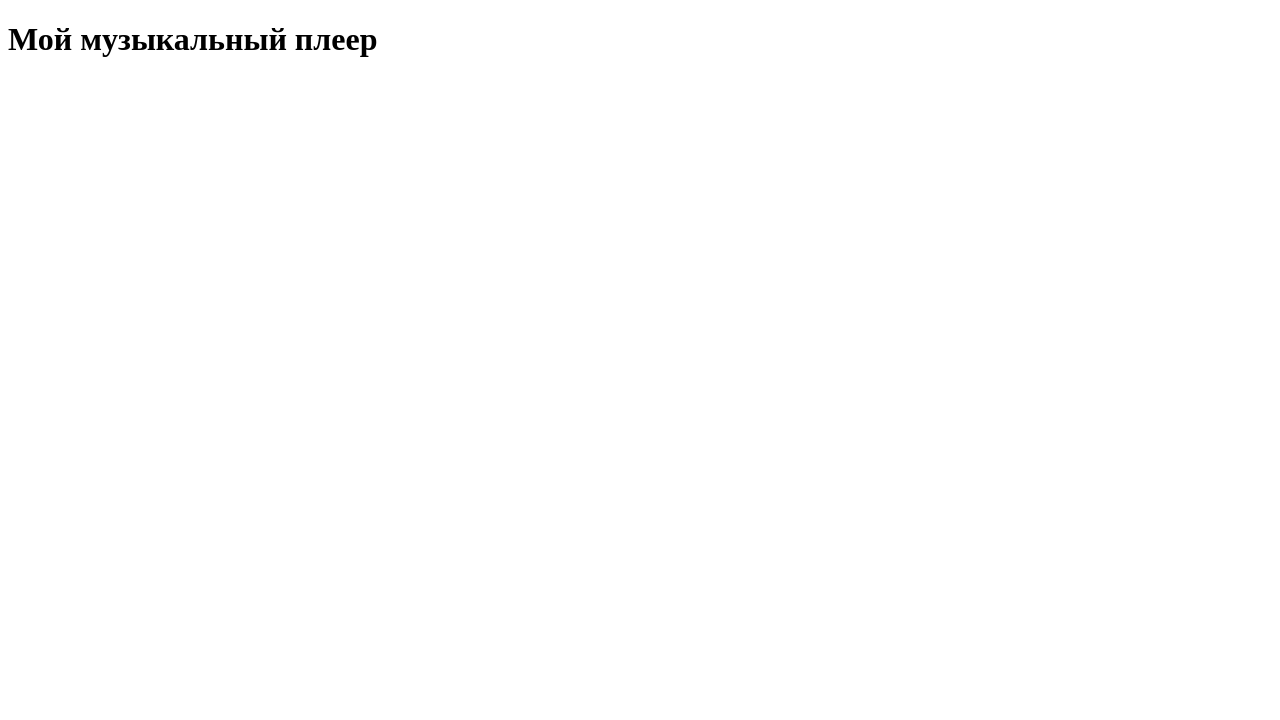
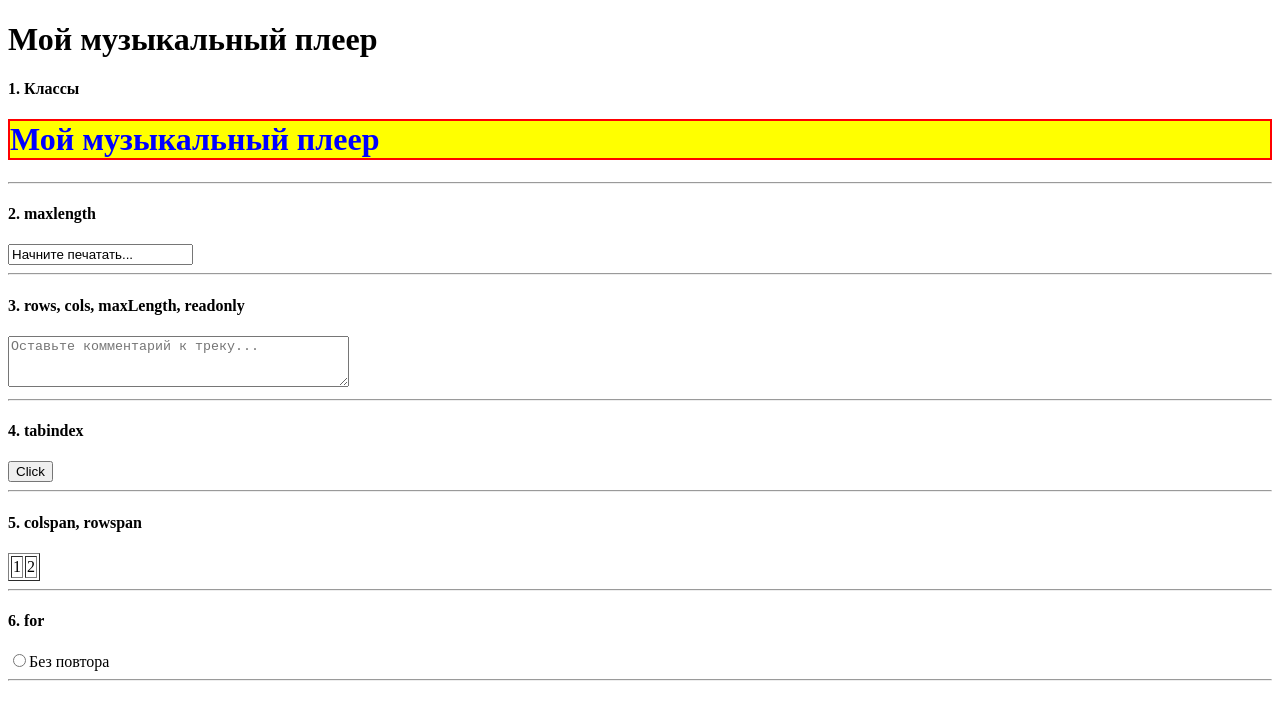
Before and after one commit to St0rY87/samurai-path, a React (Vite) app in the folder lesson-08/: page / in a window 1280 px wide. Shown: the top 720 px of the page. Built offline with nearby package versions, Linux system fonts and the light colour scheme.

Commit message:
feat:implement hometask-02

```diff
--- a/lesson-08/src/App.css
+++ b/lesson-08/src/App.css
@@ -0,0 +1,5 @@
+#title {
+  color: blue;
+  background-color: yellow;
+  border: 2px solid red;
+}
--- a/lesson-08/src/App.tsx
+++ b/lesson-08/src/App.tsx
@@ -5,6 +5,51 @@ function App() {
   return (
     <>
       <h1>Мой музыкальный плеер</h1>
+      <div className="music-player">
+        <h4>1. Классы</h4>
+        <h1 id="title">Мой музыкальный плеер</h1>
+        <hr />
+
+        <h4>2. maxlength</h4>
+        <input
+          type="search"
+          id="search"
+          placeholder="Поиск музыки"
+          maxLength={50}
+          value="Начните печатать..."
+        />
+        <hr />
+
+        <h4>3. rows, cols, maxLength, readonly</h4>
+        <textarea
+          placeholder="Оставьте комментарий к треку..."
+          rows={3}
+          cols={40}
+          maxLength={200}
+          readOnly
+        ></textarea>
+        <hr />
+
+        <h4>4. tabindex</h4>
+        <button tabIndex={0}>Click</button>
+        <hr />
+
+        <h4>5. colspan, rowspan</h4>
+        <table border={1}>
+          <tbody>
+            <tr>
+              <td colSpan={2}>1</td>
+              <td rowSpan={3}>2</td>
+            </tr>
+          </tbody>
+        </table>
+        <hr />
+
+        <h4>6. for</h4>
+        <input type="radio" id="repeat-off" name="repeat" />
+        <label htmlFor="repeat-off">Без повтора</label>
+        <hr />
+      </div>
     </>
   );
 }
```
Also changed, not shown: lesson-08/src/player.html (added, +47 -0 lines).
